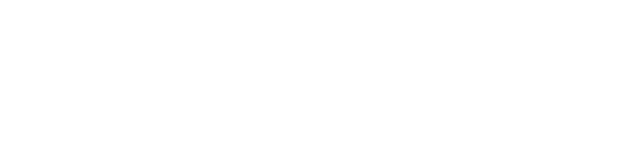
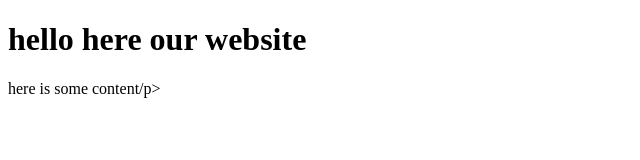
Before and after one commit to amka2004/test-repo, a plain HTML site: page index.html in a window 1280 px wide. Shown: the whole page, without its empty margins (0-640 px from the left). Drawn offline with Linux system fonts and the light colour scheme.

```diff
--- a/index.html
+++ b/index.html
@@ -7,6 +7,7 @@
     <title>Document</title>
 </head>
 <body>
-
+    <h1>hello here our website </h1>
+    <p>here is some content/p>
 </body>
 </html>
```
